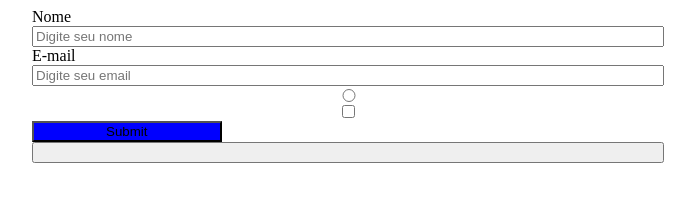
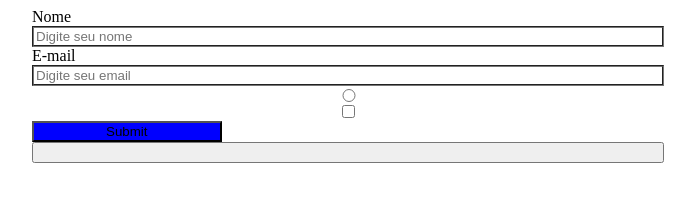
Before and after one commit to jumartinszz/testegitjulia, a plain HTML site: page index.html in a window 1280 px wide. Shown: the whole page, without its empty margins (292-987 px from the left). Drawn offline with Linux system fonts and the light colour scheme.

Commit message:
adicionei borda

```diff
--- a/assets/css/style.css
+++ b/assets/css/style.css
@@ -14,3 +14,7 @@ form {
     background-color: chartreuse;
     width: 20%;
 }
+
+#border {
+    border-style: groove;
+}
--- a/index.html
+++ b/index.html
@@ -7,9 +7,9 @@
 <body>
     <form>
        <label for="">Nome</label>
-        <input type="text" placeholder="Digite seu nome">
+        <input id="border" type="text" placeholder="Digite seu nome">
         <label for="">E-mail</label>
-        <input type="email" placeholder="Digite seu email">
+        <input id="border" type="email" placeholder="Digite seu email">
         <input type="radio">
         <input type="checkbox">
         <input id="enviar" type="submit" >
```
